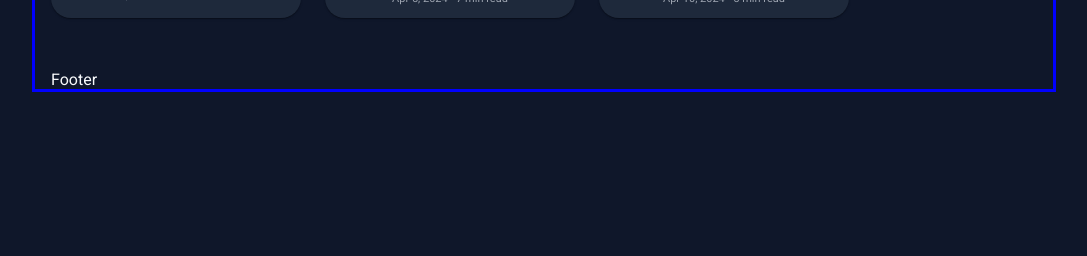
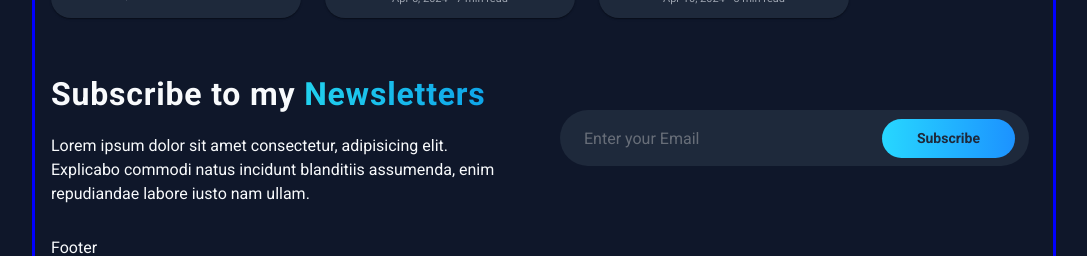
Before and after one commit to RiyaBhandari-2811/Byte-Meets-Word, a React (Vite) app: page / in a window 1280 px wide. Shown: the part 2164-2420 px from the top of the page, without its empty margins (96-1183 px from the left). Before the commit the page ends 2256 px from the top, so only its background shows below. Built offline with nearby package versions, Linux system fonts and the light colour scheme.

Commit message:
style(newsletter): added the component and styles

```diff
--- /dev/null
+++ b/src/components/newsletter/Newsletter.tsx
@@ -0,0 +1,82 @@
+import {
+  Button,
+  InputAdornment,
+  Stack,
+  styled,
+  TextField,
+  Typography,
+} from '@mui/material';
+
+import Heading from '../heading/Heading';
+
+const Newsletter: React.FC = () => {
+  const StyledTextField = styled(TextField)({
+    flex: 1,
+    '& .MuiInputBase-root': {
+      background: 'rgba(30, 41, 59, 1)',
+      color: '#ccc',
+      borderRadius: '50px',
+      paddingLeft: '10px',
+    },
+    '& .MuiOutlinedInput-notchedOutline': {
+      border: 'none',
+    },
+  });
+
+  const SubscribeButton = styled(Button)({
+    background: 'linear-gradient(90deg, #27d7ff, #1c92ff)',
+    color: 'rgba(30, 41, 59, 1)',
+    textTransform: 'none',
+    fontWeight: 'bold',
+    borderRadius: '50px',
+    padding: '7px 35px',
+    '&:hover': {
+      background: 'linear-gradient(90deg, #1c92ff, #27d7ff)',
+    },
+  });
+
+  return (
+    <Stack
+      direction={'row'}
+      width={'100%'}
+      alignItems={'center'}
+      justifyContent={'space-evenly'}
+      gap={{ xs: 2, md: 5 }}
+      flexWrap={{ xs: 'wrap', sm: 'wrap', md: 'nowrap' }}
+    >
+      <Stack
+        width={{ xs: '100%', sm: '100%', md: '50%' }}
+        alignItems={{ xs: 'center', sm: 'center', md: 'flex-start' }}
+        justifyContent={'space-evenly'}
+        gap={2}
+      >
+        <Heading title={'Subscribe to my Newsletters'} />
+        <Typography component={'span'}>
+          Lorem ipsum dolor sit amet consectetur, adipisicing elit. Explicabo
+          commodi natus incidunt blanditiis assumenda, enim repudiandae labore
+          iusto nam ullam.
+        </Typography>
+      </Stack>
+      <Stack width={{ xs: '60%', sm: '60%', md: '50%' }}>
+        <StyledTextField
+          variant="outlined"
+          placeholder="Enter your Email"
+          slotProps={{
+            input: {
+              endAdornment: (
+                <InputAdornment position="end">
+                  <SubscribeButton>Subscribe</SubscribeButton>
+                </InputAdornment>
+              ),
+            },
+          }}
+          InputProps={{
+            disableUnderline: true,
+          }}
+        />
+      </Stack>
+    </Stack>
+  );
+};
+
+export default Newsletter;
--- a/src/pages/layout/Layout.tsx
+++ b/src/pages/layout/Layout.tsx
@@ -5,6 +5,7 @@ import { Box, Container, Stack, ThemeProvider } from '@mui/material';
 import { useEffect, useState } from 'react';
 import { Outlet } from 'react-router-dom';
 import './Layout.scss';
+import Newsletter from '@/components/newsletter/Newsletter';
 
 const Layout: React.FC = () => {
   const [isDarkMode, setIsDarkMode] = useState<boolean>(true);
@@ -37,6 +38,7 @@ const Layout: React.FC = () => {
           <Box component="main" className="layout__content">
             <Outlet />
           </Box>
+          <Newsletter />
           <Footer />
         </Stack>
       </Container>
```
